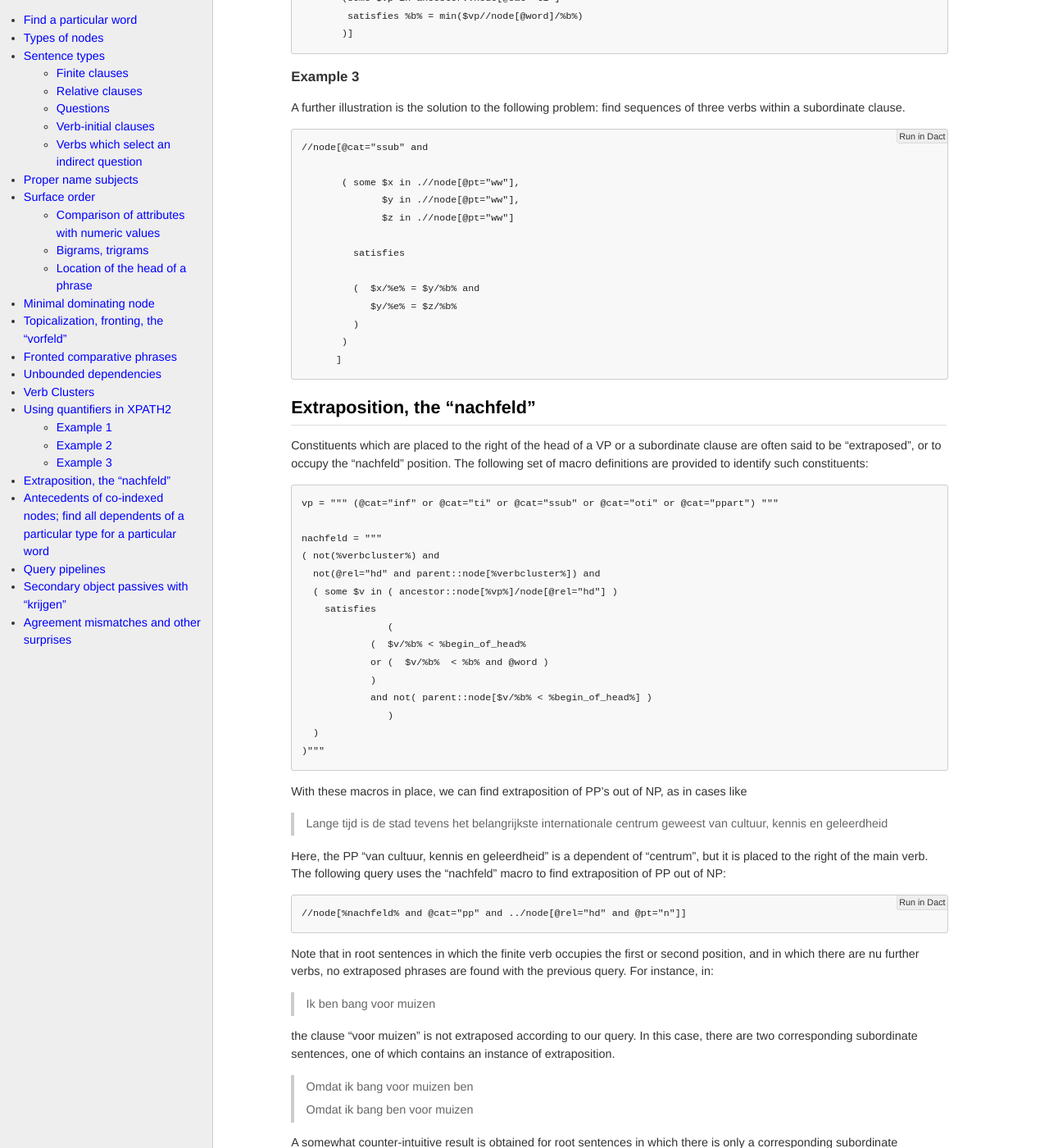
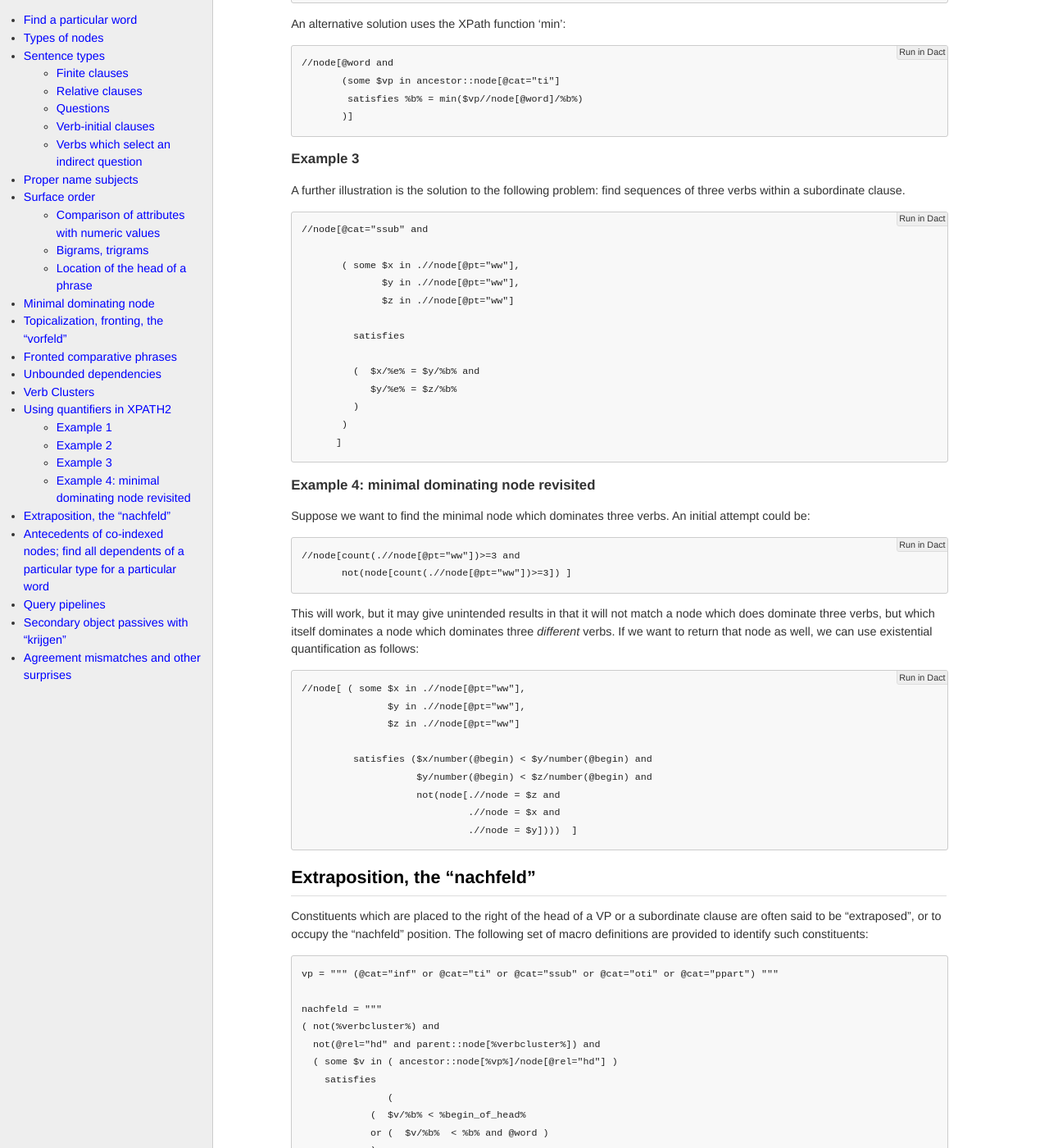
Before and after one commit to rug-compling/dact, a Jekyll site: the page built from cookbook/index.md, in a window 1280 px wide and 1400 px high, scrolled down 11700 px. Shown: the whole window at 82% size. Built offline with Jekyll 4.4.1, drawn with Linux system fonts in a browser that asks for light colours; nearby versions of some CDN libraries; some of the changed text lies outside the part shown.

Commit message:
Update index.md
added example in Quantifiers section, and added some discussion at the end of minimal dominating node (after discussion with Jan Odijk)

```diff
--- a/cookbook/index.md
+++ b/cookbook/index.md
@@ -347,6 +347,11 @@ all nodes dominated by the current node:
 Rather than "minimal" nodes, we might also want to identify "maximal" nodes. Such an example occurs in the next
 section on topicalization, where the "ancestor::" axis is helpful.
 
+In some cases, this technique does not quite give you the desired results (thanks to Jan Odijk for pointing
+this out). In the NP PP sequence case, it might be that a particular node directly dominates such an NP PP sequence, but
+is not found by the suggested query because another daughter of that node dominates a different NP PP sequence. To be
+able to get such situations sorted out, we provide an example below in the section on Quantifiers in XPath.
+
 ## Topicalization, fronting, the "vorfeld"
 
 In order to find constituents which are "topicalized" in root sentences (in other words,
@@ -582,6 +587,28 @@ A further illustration is the solution to the following problem: find sequences
           ]
 
 
+### Example 4: minimal dominating node revisited
+
+Suppose we want to find the minimal node which dominates three verbs. An initial attempt could be:
+
+    //node[count(.//node[@pt="ww"])>=3 and
+           not(node[count(.//node[@pt="ww"])>=3]) ]
+
+This will work, but it may give unintended results in that it will not match a node which does dominate three
+verbs, but which itself dominates a node which dominates three *different* verbs. If we want to return that node as well,
+we can use existential quantification as follows:
+
+    //node[ ( some $x in .//node[@pt="ww"],
+                   $y in .//node[@pt="ww"],
+                   $z in .//node[@pt="ww"]
+
+             satisfies ($x/number(@begin) < $y/number(@begin) and
+                        $y/number(@begin) < $z/number(@begin) and
+                        not(node[.//node = $z and
+                                 .//node = $x and
+                                 .//node = $y])))  ]
+
+
 ## Extraposition, the "nachfeld"
 
 Constituents which are placed to the right of the head of a VP or a subordinate clause are
```
